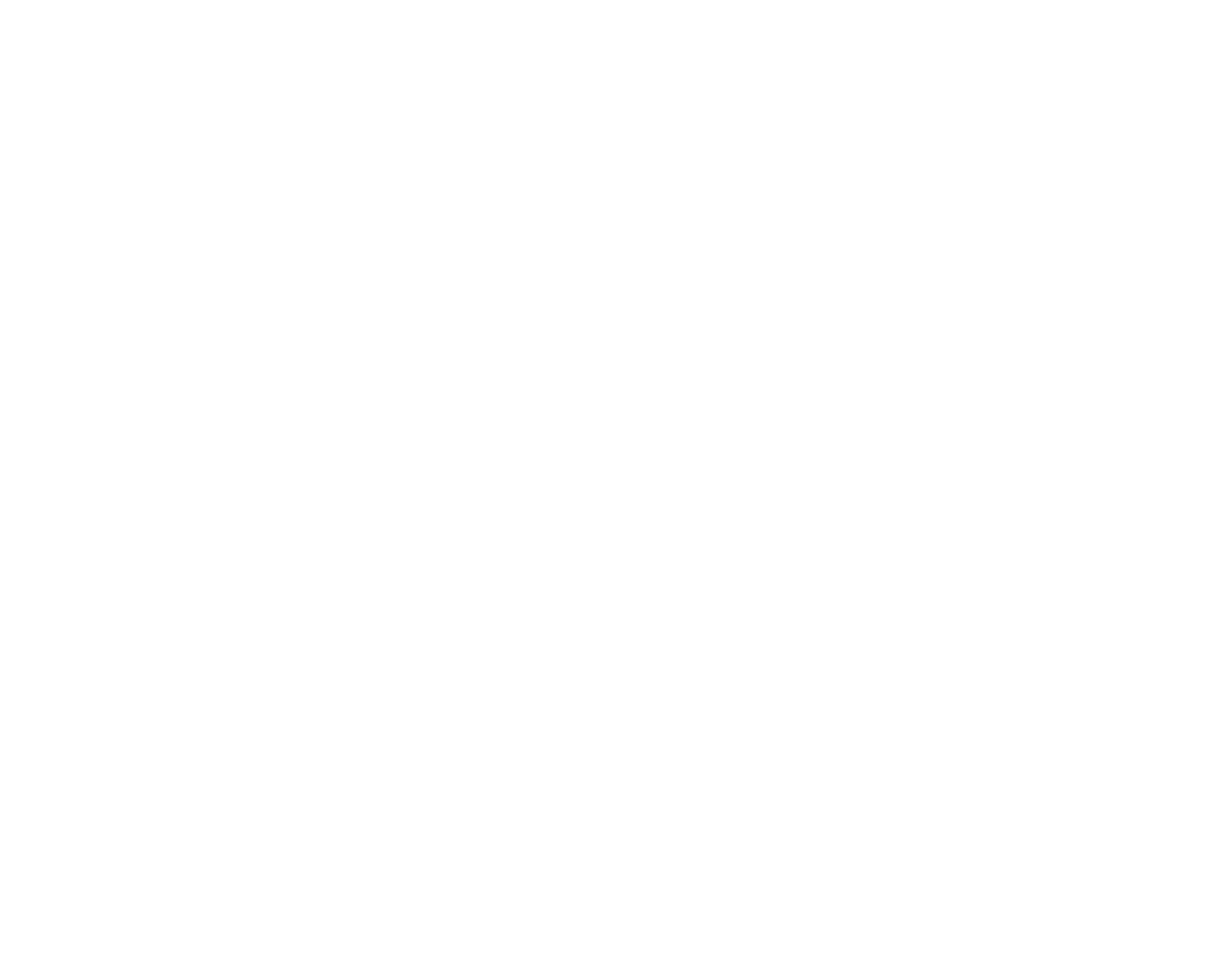
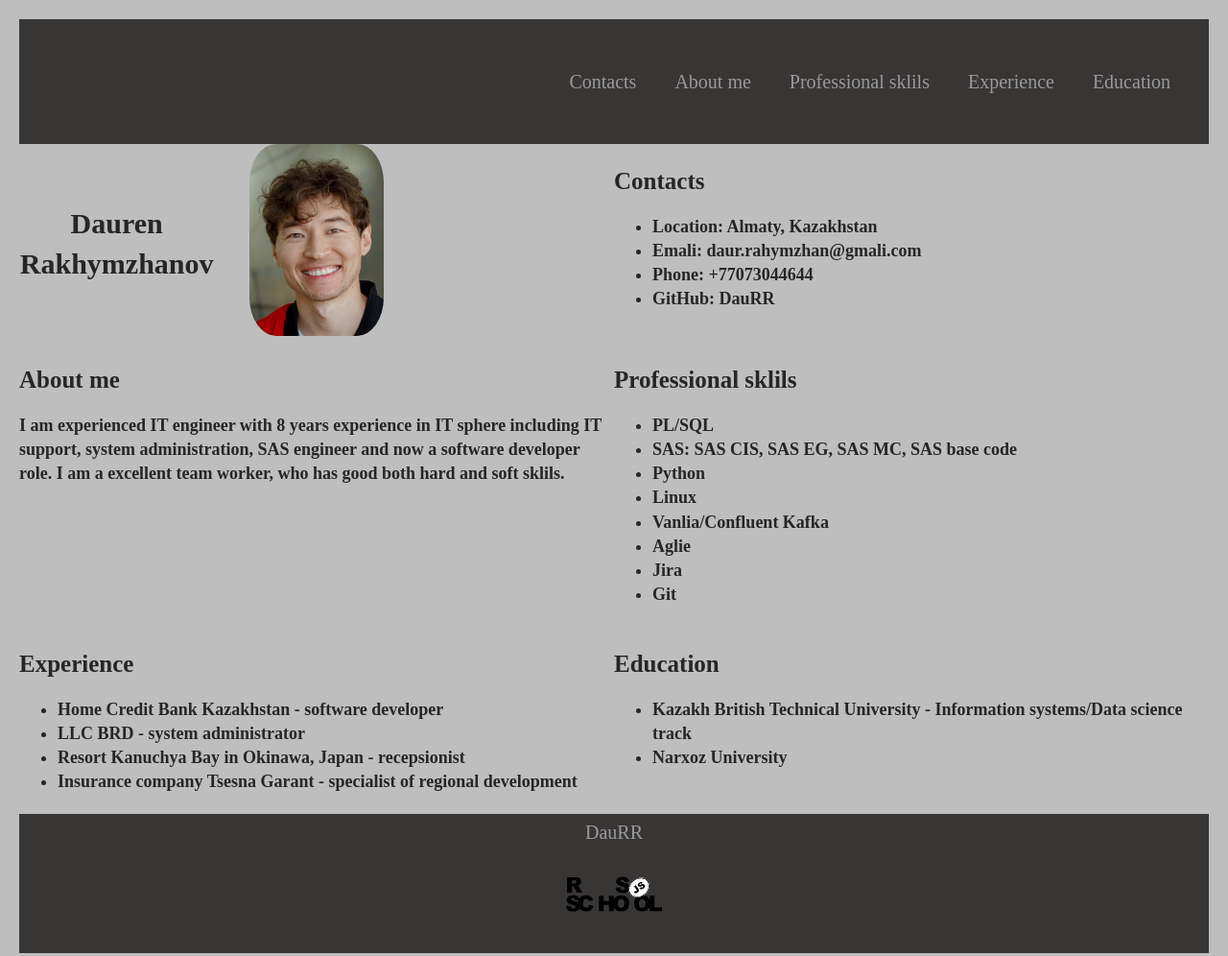
Before and after one commit to DauRR/rsschool-cv, a plain HTML site: page index.html in a window 1280 px wide. Shown: the whole page at 96% size. Before the commit the page ends 800 px from the top, so only its background shows below. Drawn offline with Linux system fonts and the light colour scheme.

Commit message:
feat: fill main page with relevant information. addmore css styles to main page

```diff
--- a/index.html
+++ b/index.html
@@ -4,8 +4,98 @@
     <meta charset="UTF-8">
     <meta http-equiv="X-UA-Compatible" content="IE=edge">
     <meta name="viewport" content="width=device-width, initial-scale=1.0">
-    <title>Document</title>
+    <title>cv</title>
+    <link rel="stylesheet" href="style.css">
+    <link rel="preconnect" href="https://fonts.googleapis.com">
+    <link rel="preconnect" href="https://fonts.gstatic.com" crossorigin>
+    <link href="https://fonts.googleapis.com/css2?famliy=Agdasima&display=swap" rel="stylesheet">
 </head>
 <body>
+    <header class="header">
+        <div class="container">
+            <nav class="nav">
+                <ul class="nav-list">
+                  <li class="nav-item"><a href="#contacts" class="nav-link">Contacts</a></li>
+                  <li class="nav-item"><a href="#about_me" class="nav-link">About me</a></li>
+                  <li class="nav-item"><a href="#skills" class="nav-link">Professional sklils</a></li>
+                  <li class="nav-item"><a href="#experience" class="nav-link">Experience</a></li>
+                  <li class="nav-item"><a href="#education" class="nav-link">Education</a></li>
+                </ul>
+              </nav>
+        </div>
+    </header>
+    <main class="main">
+        <div class="container main-container">
+            <section class="section" id="proflie">
+                <div class="profile">
+                    <div class="text">
+                        <h1 class="section-title">Dauren Rakhymzhanov</h1>
+                    </div>
+                    <div class="image">
+                        <img src="./assets/img/cv_photo.jpg" alt="cv_photo" width="140" height="200">
+                    </div>
+                </div>
+            </section>
+            <section class="section" id="contacts">
+                <h2 class="section-title">Contacts
+                    <ul class="list">
+                        <li>Location: Almaty, Kazakhstan</li>
+                        <li>Emali: daur.rahymzhan@gmali.com</li>
+                        <li>Phone: +77073044644</li>
+                        <li>GitHub: DauRR</li>
+                    </ul>
+                </h2>
+            </section>
+            <section class="section" id="about_me">
+                <h2 class="section-title">About me
+                    <p>
+                        I am experienced IT engineer with 8 years experience in IT sphere including IT support, system administration, SAS engineer and now a software developer role.
+                        I am a excellent team worker, who has good both hard and soft sklils.
+                    </p>
+                </h2>
+            </section>
+            <section class="section" id="skills">
+                <h2 class="section-title">Professional sklils
+                    <ul class="list">
+                        <li>PL/SQL</li>
+                        <li>SAS: SAS CIS, SAS EG, SAS MC, SAS base code</li>
+                        <li>Python</li>
+                        <li>Linux</li>
+                        <li>Vanlia/Confluent Kafka</li>
+                        <li>Aglie</li>
+                        <li>Jira</li>
+                        <li>Git</li>
+                    </ul>
+                </h2>
+            </section>
+            <section class="section" id="experience">
+                <h2 class="section-title">Experience
+                    <ul class="list">
+                        <li>Home Credit Bank Kazakhstan - software developer</li>
+                        <li>LLC BRD - system administrator</li>
+                        <li>Resort Kanuchya Bay in Okinawa, Japan - recepsionist</li>
+                        <li>Insurance company Tsesna Garant - specialist of regional development</li>
+                    </ul>
+                </h2>
+            </section>
+            <section class="section" id="education">
+                <h2 class="section-title">Education
+                    <ul class="list">
+                        <li>Kazakh British Technical University - Information systems/Data science track</li>
+                        <li>Narxoz University</li>
+                    </ul>
+                </h2>
+            </section>
+        </div>
+    </main>
+    <footer class="footer">
+        <div class="container">
+            <a href="https://github.com/DauRR">DauRR</a>
+            <br>
+            <a href="https://rs.school/js/">
+                <img src="./assets/img/rs_school_js.svg" alt="rs_school_js" width="100" height="100">
+            </a>
+        </div>
+    </footer>
 </body>
 </html>
--- a/style.css
+++ b/style.css
@@ -1,9 +1,119 @@
-h1 { color: black; font-size: 22px; }
+body {
+     font-family: 'Agdasima';
+     min-height: 100vh;
+     margin: 0;
+     padding: 0;
+     font-size: 20px;
+     line-height: 1.4;
+     /* border: 1px solid red; */
+     display: flex;
+     flex-direction: column;
+     justify-content: space-between;
+     background-color: #bebebe;
+     /* text-align: center; */
+     padding: 20px;
+    }
 
 h1 {
+    color: rgb(39, 38, 38); font-size: 30px; font-weight: 15px;
+    }
 
-color: black;
+h2 {
+    color: rgb(39, 38, 38); font-size: 25px; font-weight: 5px;
+    }
 
-font-size: 22px;
+.list {
+    color: rgb(39, 38, 38); font-size: 18px;
+    }
 
+p {
+    color: rgb(39, 38, 38); font-size: 18px;
 }
+
+.nav-list {
+    display: flex;
+    justify-content: flex-end;
+    align-items: center;
+    list-style: none;
+    }
+
+.nav-link {
+    padding: 0 20px;
+    line-height: 50px;
+    transition: .3s;
+    }
+
+a {
+    color: #9a9999;
+    text-decoration: none;
+    transition: color 0.5s;
+    }
+
+a:hover {
+    color: #897a7a;
+    }
+
+* {
+    box-sizing: border-box;
+  }
+
+html {
+    scroll-behavior: smooth;
+}
+
+.container {
+    max-width: 1440px;
+    margin: 0 auto;
+    /* display: grid; */
+    /* align-items: center; */
+    /* grid-template-columns: 1fr 1fr 1fr; */
+    /* column-gap: 5px; */
+  }
+
+.main-container {
+display: flex;
+flex-wrap: wrap;
+}
+
+.profile {
+    display: grid;
+    align-items: center;
+    grid-template-columns: 1fr 1fr 1fr;
+    column-gap: 5px;
+    text-align: center;
+}
+
+.image {
+    max-width: 100%;
+    max-height:100%;
+  }
+
+.text {
+font-size: 70px;
+}
+
+.section {
+width: 50%;
+}
+
+@media (max-width: 768px) {
+    .section {
+      width: 100%;
+    }
+  }
+
+.header {
+    background-color: #383535;
+    text-align: center;
+    padding: 20px;
+}
+
+.footer {
+    background-color: #383535;
+    text-align: center;
+    padding: 5px;
+  }
+
+img {
+    border-radius: 20%;
+}
```
Also changed, not shown: assets/img/cv_photo.jpg (added), assets/img/logo-rsschool3.png (added), assets/img/rs_school_js.svg (added).
